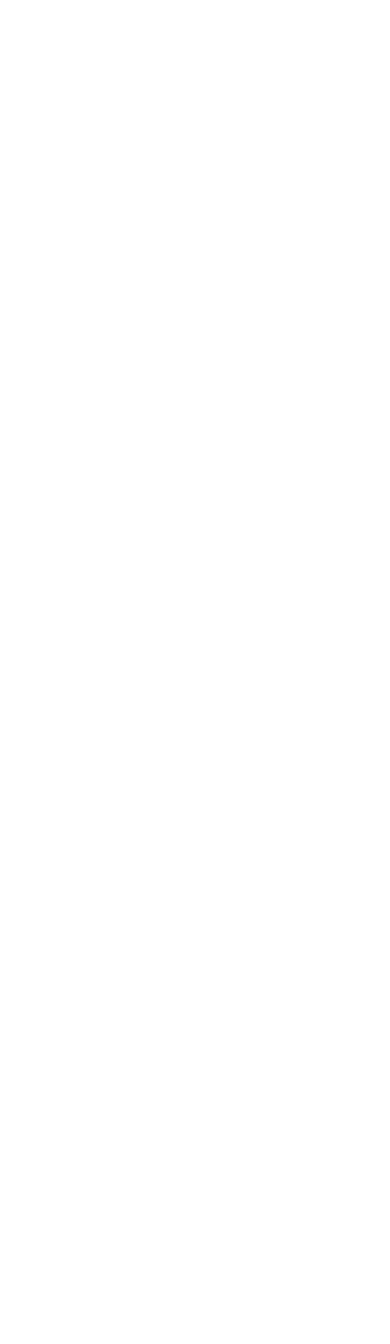
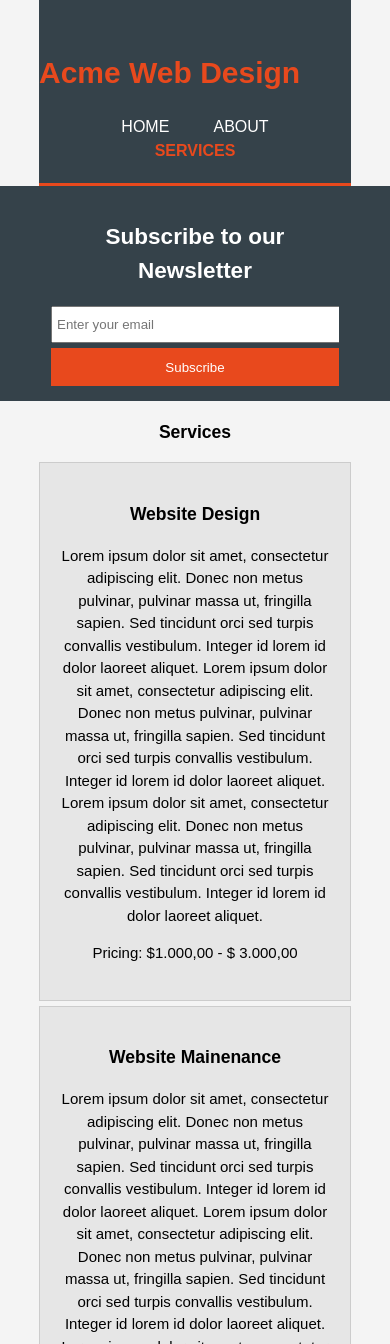
Before and after one commit to marcelo-oliveira-agamenon/Pequenos-Testes, a plain HTML site: page html5Responsive/Services.html in a window 390 px wide. Shown: the top 1344 px of the page. Before the commit the page ends 844 px from the top, so only its background shows below. Drawn offline with Linux system fonts and the light colour scheme.

Commit message:
Responsividade

```diff
--- a/html5Responsive/Services.html
+++ b/html5Responsive/Services.html
@@ -0,0 +1,87 @@
+<!DOCTYPE html>
+<html>
+    <head>
+        <meta charset="utf-8">
+        <meta name="viewport" content="width=device-width">
+        <meta name="description" content="affordable and professional web design">
+        <meta name="keywords" content="web design, affordable web design">
+        <meta name="Author" content="Marcelo Oliveira">
+        <title>Acme Web Design | Services</title>
+        <link rel="stylesheet" href="./css/style.css">
+    </head>
+
+    <body>
+        <header class="container">
+            <div id="branding">
+                <h1><span class="highlight">Acme Web Design</span></h1>
+                <nav>
+                    <ul>
+                        <li><a href="index.html">Home</a></li>
+                        <li><a href="about.html">About</a></li>
+                        <li class="current"><a href="services.html">Services</a></li>
+                    </ul>
+                </nav>
+            </div>
+        </header>
+
+        <section id="newsletter">
+            <div class="container">
+                <h1>Subscribe to our Newsletter</h1>
+                <form>
+                    <input type="email" placeholder="Enter your email">
+                    <button type="submit" class="btn_1">Subscribe</button>
+                </form>
+            </div>
+        </section>
+
+        <section id="main">
+            <div class="container">
+                <article id="main-col">
+                    <h1 class="page-title">Services</h1>
+                    <ul id="services">
+                        <li>
+                            <h3>Website Design</h3>
+                            <p>Lorem ipsum dolor sit amet, consectetur adipiscing elit. Donec non metus pulvinar, pulvinar massa ut, fringilla sapien. Sed tincidunt orci sed turpis convallis vestibulum. Integer id lorem id dolor laoreet aliquet. Lorem ipsum dolor sit amet, consectetur adipiscing elit. Donec non metus pulvinar, pulvinar massa ut, fringilla sapien. Sed tincidunt orci sed turpis convallis vestibulum. Integer id lorem id dolor laoreet aliquet. Lorem ipsum dolor sit amet, consectetur adipiscing elit. Donec non metus pulvinar, pulvinar massa ut, fringilla sapien. Sed tincidunt orci sed turpis convallis vestibulum. Integer id lorem id dolor laoreet aliquet.</p>
+                            <p>Pricing: $1.000,00 - $ 3.000,00</p>
+                        </li>
+                        <li>
+                            <h3>Website Mainenance</h3>
+                            <p>Lorem ipsum dolor sit amet, consectetur adipiscing elit. Donec non metus pulvinar, pulvinar massa ut, fringilla sapien. Sed tincidunt orci sed turpis convallis vestibulum. Integer id lorem id dolor laoreet aliquet. Lorem ipsum dolor sit amet, consectetur adipiscing elit. Donec non metus pulvinar, pulvinar massa ut, fringilla sapien. Sed tincidunt orci sed turpis convallis vestibulum. Integer id lorem id dolor laoreet aliquet. Lorem ipsum dolor sit amet, consectetur adipiscing elit. Donec non metus pulvinar, pulvinar massa ut, fringilla sapien. Sed tincidunt orci sed turpis convallis vestibulum. Integer id lorem id dolor laoreet aliquet.</p>
+                            <p>Pricing: $250 per month</p>
+                        </li>
+                        <li>
+                            <h3>Website Hosting</h3>
+                            <p>Lorem ipsum dolor sit amet, consectetur adipiscing elit. Donec non metus pulvinar, pulvinar massa ut, fringilla sapien. Sed tincidunt orci sed turpis convallis vestibulum. Integer id lorem id dolor laoreet aliquet. Lorem ipsum dolor sit amet, consectetur adipiscing elit. Donec non metus pulvinar, pulvinar massa ut, fringilla sapien. Sed tincidunt orci sed turpis convallis vestibulum. Integer id lorem id dolor laoreet aliquet. Lorem ipsum dolor sit amet, consectetur adipiscing elit. Donec non metus pulvinar, pulvinar massa ut, fringilla sapien. Sed tincidunt orci sed turpis convallis vestibulum. Integer id lorem id dolor laoreet aliquet.</p>
+                            <p>Pricing: $25 per month</p>
+                        </li>
+                    </ul>
+                </article>
+
+                <aside id="sidebar">
+                    <div class="dark">
+                        <h3>Get a quote</h3>
+                        <form class="quote">
+                            <div>
+                                <label>Name</label>
+                                <input type="text" placeholder="name">
+                            </div>
+                            <div>
+                                <label>Email</label>
+                                <input type="email" placeholder="Email Address">
+                            </div>
+                            <div>
+                                <label>Message</label>
+                                <textarea placeholder="Insert your message"></textarea>
+                            </div>
+                            <button class="btn_1" type="submit">Send</button>
+                        </form>
+                    </div>
+                </aside>
+            </div>
+        </section>
+
+        <footer>
+            <p>Acme Web Design, Copiright &copy; 2019</p>
+        </footer>
+    </body>
+</html>
--- a/html5Responsive/css/style.css
+++ b/html5Responsive/css/style.css
@@ -56,11 +56,11 @@ header li {
     padding: 0 20px 0 20px;
 }
 
-header #branding {
+header#branding {
     float: left;
 }
 
-header #branding h1 {
+header#branding h1 {
     margin: 0;
 }
 
@@ -140,17 +140,32 @@ header a:hover {
 
 /*Sidebar*/
 
-aside #sidebar {
+aside#sidebar {
     float: right;
     width: 30%;
     margin-top: 10px;
 }
 
+aside#sidebar .quote input, aside#sidebar .quote textarea {
+    width: 90%;
+    padding: 5px;
+}
+
 /*Main-col*/
 
-article #main-col {
+article#main-col {
     float: left;
     width: 65%;
+}
+
+/*Services*/
+
+ul#services li{
+    list-style: none;
+    padding: 20px;
+    border: #cccccc solid 1px;
+    margin-bottom: 5px;
+    background: #e6e6e6;
 }
 
 /*Footer*/
@@ -162,3 +177,31 @@ footer {
     background-color: #e8491d;
     text-align: center;
 }
+
+/*Media queries*/
+
+@media(max-width: 768px) {
+    header#branding, header nav, header nav li, #newsletter h1, #newsletter form, #boxes .box, article#main-col, aside#sidebar {
+        float: none;
+        text-align: center;
+        width: 100%;
+    }
+
+    header {
+        padding-bottom: 20px;
+    }
+
+    #showcase h1 {
+        margin-top: 40px;
+    }
+
+    #newsletter button, .quote button {
+        display: block;
+        width: 100%;
+    }
+
+    #newsletter form input[type="email"], .quote input, .quote textarea {
+        width: 100%;
+        margin-bottom: 5px;
+    }
+}
```
Also changed, not shown: html5Responsive/about.html (+1 -0 lines).
